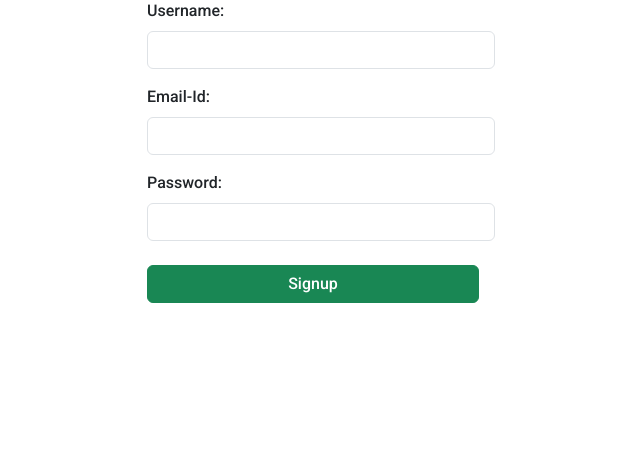
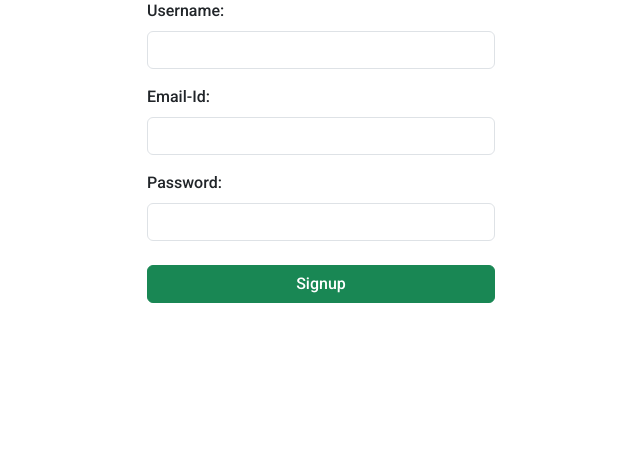
Before and after one commit to amanpandey7435/GlobeGo, a Node server app: page /signup in a window 1280 px wide. Shown: the part 243-698 px from the top of the page, without its empty margins (319-959 px from the left). Run offline with Node 20, Linux system fonts and the light colour scheme; some libraries are stand-ins or nearby versions.

Commit message:
all changes

```diff
--- a/views/users/signup.ejs
+++ b/views/users/signup.ejs
@@ -25,7 +25,7 @@
         </div>
 
         <div class="d-grid">
-          <button type="submit" class="btn btn-success mt-2">Signup</button>
+          <button type="submit" class="btn btn-success mt-2" style="width: 100%;">Signup</button>
         </div>
       </form>
     </div>
```
